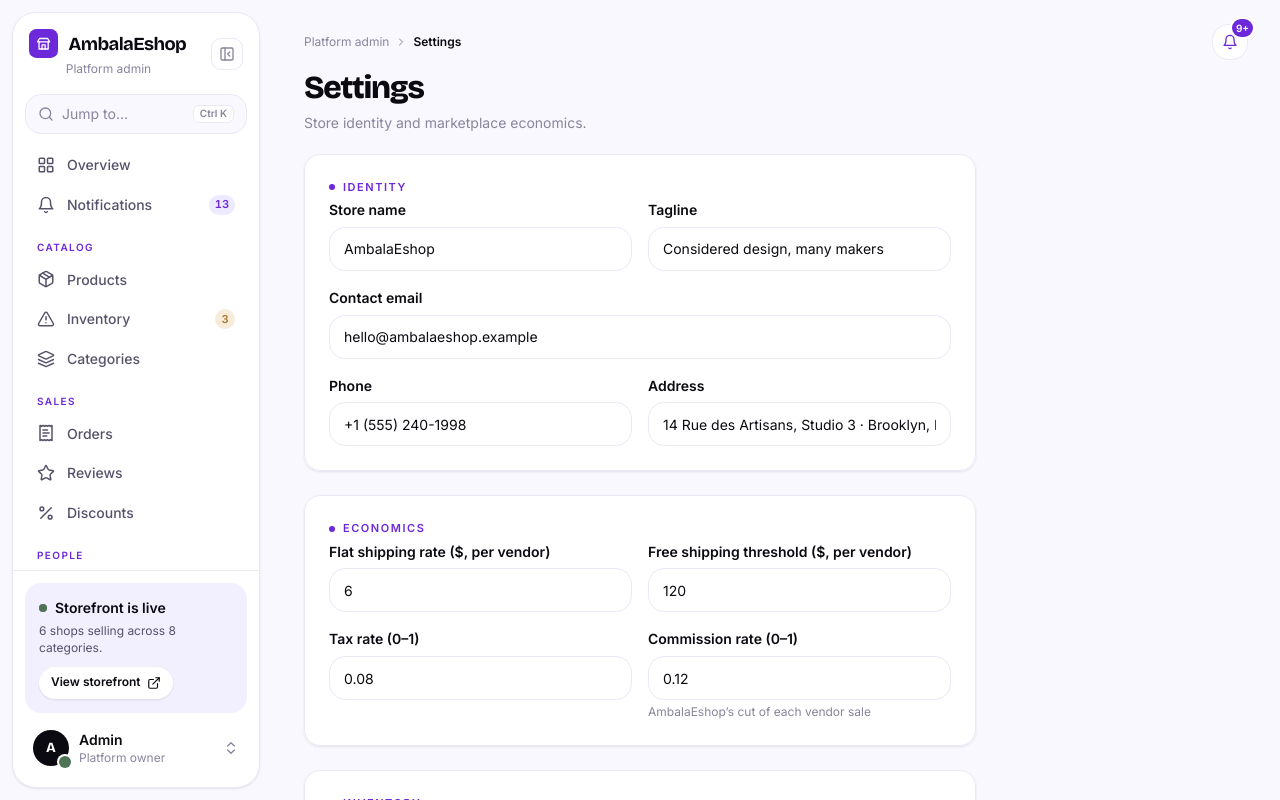
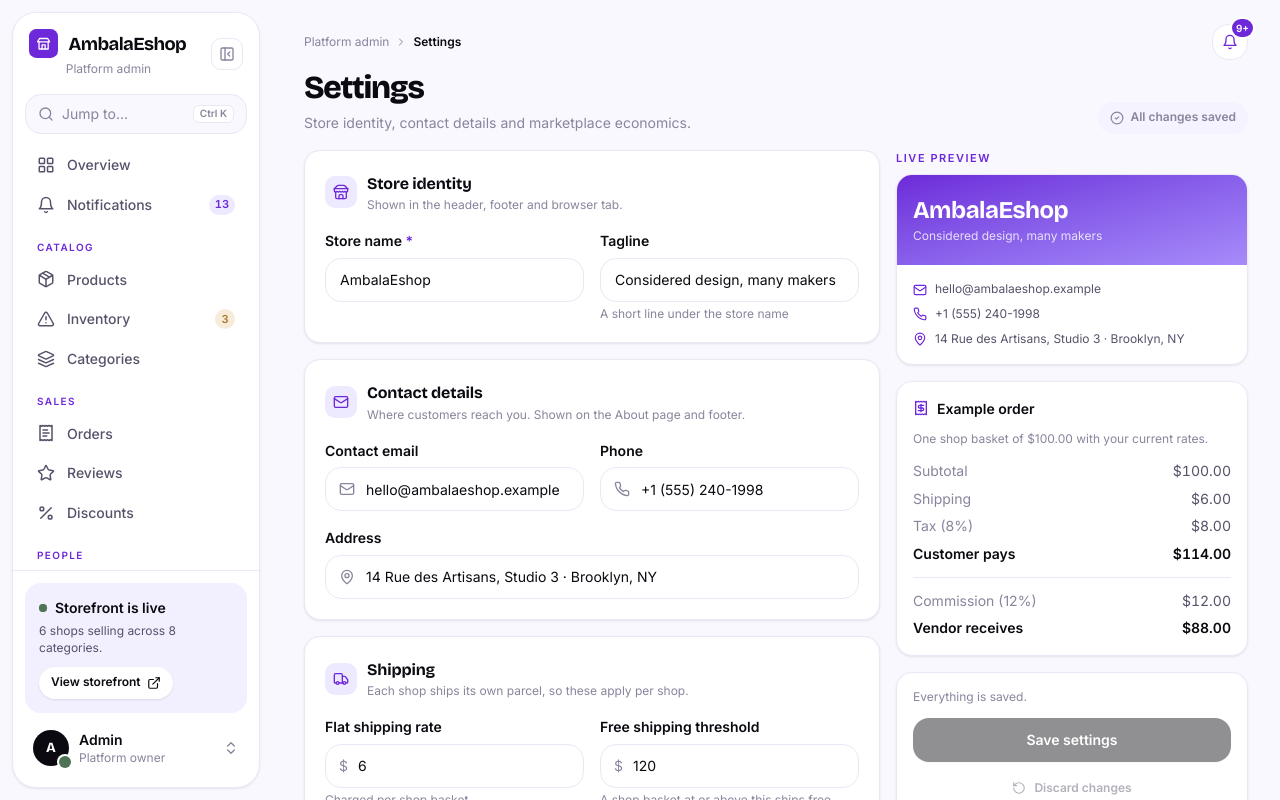
Before and after one commit to suvo-ambalait/e-commerce-website, a React (Vite) app in the folder ecommerce-frontend/: page /admin/settings in a window 1280 px wide. Shown: the top 800 px of the page. Built offline with nearby package versions, Linux system fonts and the light colour scheme.

Commit message:
feat(AdminSettings): enhance settings form with structured sections and improved input handling

```diff
--- a/ecommerce-frontend/src/features/admin/pages/AdminSettings.tsx
+++ b/ecommerce-frontend/src/features/admin/pages/AdminSettings.tsx
@@ -1,70 +1,310 @@
-import { useState, type FormEvent } from 'react'
+import { useMemo, useState, type FormEvent, type ReactNode } from 'react'
+import {
+  LuCircleAlert,
+  LuCircleCheck,
+  LuMail,
+  LuMapPin,
+  LuPackage,
+  LuPercent,
+  LuPhone,
+  LuReceipt,
+  LuRotateCcw,
+  LuStore,
+  LuTruck,
+} from 'react-icons/lu'
 import { PageHeader } from '../components/primitives'
 import { Button, Field, Input } from '@/shared/ui'
 import { useToast } from '@/shared/ui/Toast'
+import { cn } from '@/shared/lib/cn'
+import { formatPrice } from '@/shared/lib/format'
+import { calculateOrderTotals } from '@/shared/lib/pricing'
 import { useSettings, type StoreSettings } from '../context/SettingsContext'
+
+/** Tax and commission are stored as fractions (0.08) but edited as percentages (8). */
+type FormState = Omit<StoreSettings, 'taxRate' | 'commissionRate'> & {
+  taxPct: number
+  commissionPct: number
+}
+
+const toPct = (fraction: number) => Math.round(fraction * 10000) / 100
+
+function toForm({ taxRate, commissionRate, ...rest }: StoreSettings): FormState {
+  return { ...rest, taxPct: toPct(taxRate), commissionPct: toPct(commissionRate) }
+}
+
+function fromForm({ taxPct, commissionPct, ...rest }: FormState): StoreSettings {
+  return { ...rest, taxRate: taxPct / 100, commissionRate: commissionPct / 100 }
+}
+
+const NUMERIC: (keyof FormState)[] = [
+  'shippingFlatRate',
+  'freeShippingThreshold',
+  'taxPct',
+  'commissionPct',
+  'lowStockThreshold',
+]
+
+/** Subtotal used for the example order in the sidebar. */
+const SAMPLE_SUBTOTAL = 100
 
 export function AdminSettings() {
   const { settings, updateSettings } = useSettings()
   const { notify } = useToast()
-  const [form, setForm] = useState<StoreSettings>(settings)
+  const [form, setForm] = useState<FormState>(() => toForm(settings))
 
-  const set = (key: keyof StoreSettings) => (e: React.ChangeEvent<HTMLInputElement>) => {
+  const saved = useMemo(() => toForm(settings), [settings])
+  const dirty = JSON.stringify(form) !== JSON.stringify(saved)
+
+  const set = (key: keyof FormState) => (e: React.ChangeEvent<HTMLInputElement>) => {
     const raw = e.target.value
-    const numeric = ['shippingFlatRate', 'freeShippingThreshold', 'taxRate', 'commissionRate', 'lowStockThreshold']
-    setForm((prev) => ({ ...prev, [key]: numeric.includes(key) ? Number(raw) : raw }))
+    setForm((prev) => ({ ...prev, [key]: NUMERIC.includes(key) ? Number(raw) : raw }))
   }
 
   const submit = (e: FormEvent) => {
     e.preventDefault()
-    updateSettings(form)
+    updateSettings(fromForm(form))
     notify('Settings saved', 'success')
   }
 
+  const reset = () => setForm(saved)
+
+  // example: one shop basket at the sample subtotal, priced exactly like checkout
+  const example = calculateOrderTotals(SAMPLE_SUBTOTAL, 0, {
+    shippingFlatRate: form.shippingFlatRate,
+    freeShippingThreshold: form.freeShippingThreshold,
+    taxRate: form.taxPct / 100,
+  })
+  const commission = Math.round(SAMPLE_SUBTOTAL * form.commissionPct) / 100
+  const payout = SAMPLE_SUBTOTAL - commission
+
   return (
-    <div className="space-y-5">
-      <PageHeader title="Settings" description="Store identity and marketplace economics." />
-      <form onSubmit={submit} className="max-w-2xl space-y-6">
-        <fieldset className="space-y-4 rounded-2xl border border-border bg-surface shadow-sm p-6">
-          <legend className="float-left mb-1 flex w-full items-center gap-2 text-[11px] font-semibold uppercase tracking-[0.14em] text-accent [&+*]:clear-both"><span className="h-1.5 w-1.5 rounded-full bg-accent" />Identity</legend>
-          <div className="grid gap-4 sm:grid-cols-2">
-            <Field label="Store name">{(id) => <Input id={id} value={form.storeName} onChange={set('storeName')} />}</Field>
-            <Field label="Tagline">{(id) => <Input id={id} value={form.tagline} onChange={set('tagline')} />}</Field>
+    <div className="space-y-4">
+      <PageHeader
+        title="Settings"
+        description="Store identity, contact details and marketplace economics."
+        action={
+          <span
+            className={cn(
+              'inline-flex h-8 items-center gap-1.5 rounded-full px-3 text-caption font-semibold',
+              dirty ? 'bg-accent-soft text-accent' : 'bg-surface-sunken text-ink-mute',
+            )}
+          >
+            {dirty ? <LuCircleAlert className="h-3.5 w-3.5" /> : <LuCircleCheck className="h-3.5 w-3.5" />}
+            {dirty ? 'Unsaved changes' : 'All changes saved'}
+          </span>
+        }
+      />
+
+      <form onSubmit={submit} className="grid grid-cols-1 gap-4 xl:grid-cols-[1fr_22rem] xl:items-start">
+        {/* main column */}
+        <div className="space-y-4">
+          <Section icon={<LuStore className="h-4 w-4" />} title="Store identity" subtitle="Shown in the header, footer and browser tab.">
+            <div className="grid gap-4 sm:grid-cols-2">
+              <Field label="Store name" required>
+                {(id) => <Input id={id} required value={form.storeName} onChange={set('storeName')} />}
+              </Field>
+              <Field label="Tagline" hint="A short line under the store name">
+                {(id) => <Input id={id} value={form.tagline} onChange={set('tagline')} />}
+              </Field>
+            </div>
+          </Section>
+
+          <Section icon={<LuMail className="h-4 w-4" />} title="Contact details" subtitle="Where customers reach you. Shown on the About page and footer.">
+            <div className="grid gap-4 sm:grid-cols-2">
+              <Field label="Contact email">
+                {(id) => (
+                  <Affix icon={<LuMail className="h-4 w-4" />}>
+                    <Input id={id} type="email" value={form.contactEmail} onChange={set('contactEmail')} className="pl-10!" />
+                  </Affix>
+                )}
+              </Field>
+              <Field label="Phone">
+                {(id) => (
+                  <Affix icon={<LuPhone className="h-4 w-4" />}>
+                    <Input id={id} type="tel" value={form.contactPhone} onChange={set('contactPhone')} className="pl-10!" placeholder="+880 1712 345678" />
+                  </Affix>
+                )}
+              </Field>
+              <Field label="Address" className="sm:col-span-2">
+                {(id) => (
+                  <Affix icon={<LuMapPin className="h-4 w-4" />}>
+                    <Input id={id} value={form.contactAddress} onChange={set('contactAddress')} className="pl-10!" placeholder="House, road, area · Dhaka" />
+                  </Affix>
+                )}
+              </Field>
+            </div>
+          </Section>
+
+          <Section icon={<LuTruck className="h-4 w-4" />} title="Shipping" subtitle="Each shop ships its own parcel, so these apply per shop.">
+            <div className="grid gap-4 sm:grid-cols-2">
+              <Field label="Flat shipping rate" hint="Charged per shop basket">
+                {(id) => (
+                  <Affix prefix="$">
+                    <Input id={id} type="number" step="0.01" min="0" value={form.shippingFlatRate} onChange={set('shippingFlatRate')} className="pl-8!" />
+                  </Affix>
+                )}
+              </Field>
+              <Field label="Free shipping threshold" hint="A shop basket at or above this ships free">
+                {(id) => (
+                  <Affix prefix="$">
+                    <Input id={id} type="number" step="1" min="0" value={form.freeShippingThreshold} onChange={set('freeShippingThreshold')} className="pl-8!" />
+                  </Affix>
+                )}
+              </Field>
+            </div>
+          </Section>
+
+          <Section icon={<LuPercent className="h-4 w-4" />} title="Tax and commission">
+            <div className="grid gap-4 sm:grid-cols-2">
+              <Field label="Tax rate" hint="Added to every order at checkout">
+                {(id) => (
+                  <Affix suffix="%">
+                    <Input id={id} type="number" step="0.01" min="0" max="100" value={form.taxPct} onChange={set('taxPct')} className="pr-9!" />
+                  </Affix>
+                )}
+              </Field>
+              <Field label="Commission rate" hint={`${form.storeName || 'The store'}’s cut of each vendor sale`}>
+                {(id) => (
+                  <Affix suffix="%">
+                    <Input id={id} type="number" step="0.01" min="0" max="100" value={form.commissionPct} onChange={set('commissionPct')} className="pr-9!" />
+                  </Affix>
+                )}
+              </Field>
+            </div>
+          </Section>
+
+          <Section icon={<LuPackage className="h-4 w-4" />} title="Inventory">
+            <Field
+              label="Low-stock threshold"
+              hint="Products at or below this on-hand count are flagged Low, unless they set their own reorder point."
+              className="sm:max-w-xs"
+            >
+              {(id) => (
+                <Affix suffix="units">
+                  <Input id={id} type="number" step="1" min="0" value={form.lowStockThreshold} onChange={set('lowStockThreshold')} className="pr-14!" />
+                </Affix>
+              )}
+            </Field>
+          </Section>
+        </div>
+
+        {/* preview + save */}
+        <div className="space-y-4 xl:sticky xl:top-6">
+          <div>
+            <p className="mb-2 text-[11px] font-semibold uppercase tracking-[0.14em] text-accent">Live preview</p>
+            <div className="overflow-hidden rounded-2xl border border-border bg-surface shadow-sm">
+              <div className="bg-linear-to-br from-[#6d28d9] to-[#a78bfa] px-4 py-5 text-white">
+                <p className="truncate font-display text-xl font-bold tracking-[-0.02em]">{form.storeName || 'Store name'}</p>
+                <p className="mt-0.5 line-clamp-2 text-caption text-white/80">{form.tagline || 'Your tagline appears here.'}</p>
+              </div>
+              <ul className="space-y-2 p-4 text-caption text-ink-soft">
+                <PreviewRow icon={<LuMail className="h-3.5 w-3.5" />} value={form.contactEmail} empty="No email set" />
+                <PreviewRow icon={<LuPhone className="h-3.5 w-3.5" />} value={form.contactPhone} empty="No phone set" />
+                <PreviewRow icon={<LuMapPin className="h-3.5 w-3.5" />} value={form.contactAddress} empty="No address set" />
+              </ul>
+            </div>
           </div>
-          <Field label="Contact email">{(id) => <Input id={id} value={form.contactEmail} onChange={set('contactEmail')} />}</Field>
-          <div className="grid gap-4 sm:grid-cols-2">
-            <Field label="Phone">{(id) => <Input id={id} value={form.contactPhone} onChange={set('contactPhone')} />}</Field>
-            <Field label="Address">{(id) => <Input id={id} value={form.contactAddress} onChange={set('contactAddress')} />}</Field>
+
+          <div className="rounded-2xl border border-border bg-surface p-4 shadow-sm">
+            <div className="mb-3 flex items-center gap-2">
+              <LuReceipt className="h-4 w-4 text-accent" />
+              <p className="text-sm font-semibold text-ink">Example order</p>
+            </div>
+            <p className="mb-3 text-caption text-ink-mute">One shop basket of {formatPrice(SAMPLE_SUBTOTAL)} with your current rates.</p>
+            <dl className="space-y-1.5 text-sm">
+              <Line label="Subtotal" value={formatPrice(SAMPLE_SUBTOTAL)} />
+              <Line label="Shipping" value={example.shipping === 0 ? 'Free' : formatPrice(example.shipping)} />
+              <Line label={`Tax (${form.taxPct}%)`} value={formatPrice(example.tax)} />
+              <Line label="Customer pays" value={formatPrice(example.total)} strong />
+            </dl>
+            <dl className="mt-3 space-y-1.5 border-t border-border pt-3 text-sm">
+              <Line label={`Commission (${form.commissionPct}%)`} value={formatPrice(commission)} />
+              <Line label="Vendor receives" value={formatPrice(payout)} strong />
+            </dl>
           </div>
-        </fieldset>
 
-        <fieldset className="space-y-4 rounded-2xl border border-border bg-surface shadow-sm p-6">
-          <legend className="float-left mb-1 flex w-full items-center gap-2 text-[11px] font-semibold uppercase tracking-[0.14em] text-accent [&+*]:clear-both"><span className="h-1.5 w-1.5 rounded-full bg-accent" />Economics</legend>
-          <div className="grid gap-4 sm:grid-cols-2">
-            <Field label="Flat shipping rate ($, per vendor)">
-              {(id) => <Input id={id} type="number" step="0.01" value={form.shippingFlatRate} onChange={set('shippingFlatRate')} />}
-            </Field>
-            <Field label="Free shipping threshold ($, per vendor)">
-              {(id) => <Input id={id} type="number" step="1" value={form.freeShippingThreshold} onChange={set('freeShippingThreshold')} />}
-            </Field>
-            <Field label="Tax rate (0–1)">
-              {(id) => <Input id={id} type="number" step="0.01" min="0" max="1" value={form.taxRate} onChange={set('taxRate')} />}
-            </Field>
-            <Field label="Commission rate (0–1)" hint="AmbalaEshop’s cut of each vendor sale">
-              {(id) => <Input id={id} type="number" step="0.01" min="0" max="1" value={form.commissionRate} onChange={set('commissionRate')} />}
-            </Field>
+          <div className="rounded-2xl border border-border bg-surface p-4 shadow-sm">
+            <p className="text-caption text-ink-mute">{dirty ? 'You have unsaved changes.' : 'Everything is saved.'}</p>
+            <Button type="submit" fullWidth className="mt-3" disabled={!dirty}>
+              Save settings
+            </Button>
+            <Button type="button" variant="ghost" size="sm" fullWidth className="mt-2" disabled={!dirty} onClick={reset}>
+              <LuRotateCcw className="h-3.5 w-3.5" />
+              Discard changes
+            </Button>
           </div>
-        </fieldset>
-
-        <fieldset className="space-y-4 rounded-2xl border border-border bg-surface shadow-sm p-6">
-          <legend className="float-left mb-1 flex w-full items-center gap-2 text-[11px] font-semibold uppercase tracking-[0.14em] text-accent [&+*]:clear-both"><span className="h-1.5 w-1.5 rounded-full bg-accent" />Inventory</legend>
-          <Field label="Low-stock threshold" hint="Products at or below this on-hand count are flagged Low, unless they set their own reorder point">
-            {(id) => <Input id={id} type="number" step="1" min="0" value={form.lowStockThreshold} onChange={set('lowStockThreshold')} />}
-          </Field>
-        </fieldset>
-
-        <Button type="submit">Save settings</Button>
+        </div>
       </form>
     </div>
   )
 }
+
+function Section({
+  icon,
+  title,
+  subtitle,
+  children,
+}: {
+  icon: ReactNode
+  title: string
+  subtitle?: string
+  children: ReactNode
+}) {
+  return (
+    <section className="rounded-2xl border border-border bg-surface p-5 shadow-sm">
+      <div className="mb-4 flex items-center gap-2.5">
+        <span className="flex h-8 w-8 shrink-0 items-center justify-center rounded-lg bg-accent-soft text-accent">{icon}</span>
+        <div>
+          <h3 className="font-display! text-base font-bold! tracking-[-0.01em]! text-ink">{title}</h3>
+          {subtitle && <p className="text-caption text-ink-mute">{subtitle}</p>}
+        </div>
+      </div>
+      {children}
+    </section>
+  )
+}
+
+/** Wraps an input with a leading icon, a leading text prefix, or a trailing suffix. */
+function Affix({
+  icon,
+  prefix,
+  suffix,
+  children,
+}: {
+  icon?: ReactNode
+  prefix?: string
+  suffix?: string
+  children: ReactNode
+}) {
+  return (
+    <div className="relative">
+      {(icon || prefix) && (
+        <span className="pointer-events-none absolute left-3.5 top-1/2 -translate-y-1/2 text-sm text-ink-mute">
+          {icon ?? prefix}
+        </span>
+      )}
+      {children}
+      {suffix && (
+        <span className="pointer-events-none absolute right-3.5 top-1/2 -translate-y-1/2 text-sm text-ink-mute">{suffix}</span>
+      )}
+    </div>
+  )
+}
+
+function PreviewRow({ icon, value, empty }: { icon: ReactNode; value: string; empty: string }) {
+  return (
+    <li className="flex min-w-0 items-center gap-2">
+      <span className="shrink-0 text-accent">{icon}</span>
+      <span className={cn('truncate', !value && 'italic text-ink-mute')}>{value || empty}</span>
+    </li>
+  )
+}
+
+function Line({ label, value, strong }: { label: string; value: string; strong?: boolean }) {
+  return (
+    <div className="flex items-center justify-between gap-3">
+      <dt className={strong ? 'font-semibold text-ink' : 'text-ink-mute'}>{label}</dt>
+      <dd className={cn('tabular-nums', strong ? 'font-semibold text-ink' : 'text-ink-soft')}>{value}</dd>
+    </div>
+  )
+}
```
